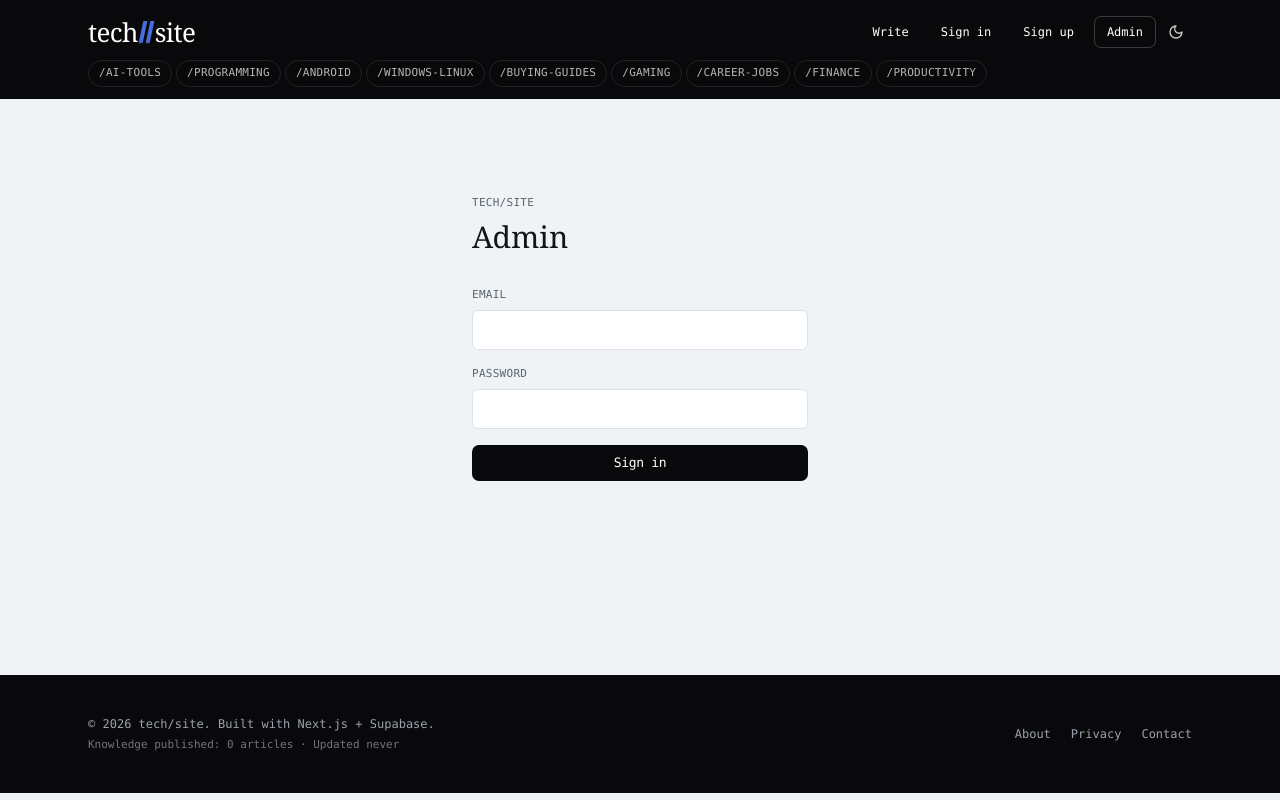
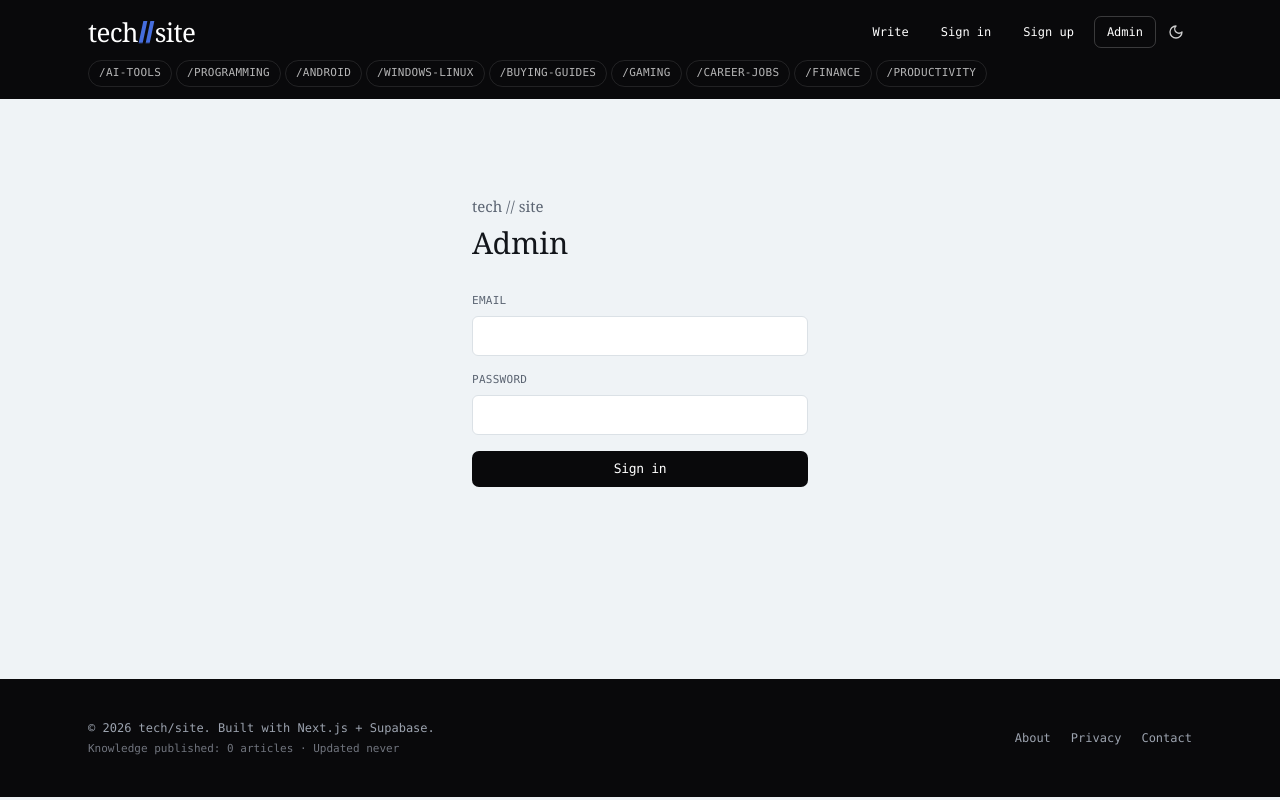
Before and after one commit to jhonny-silverhand/tech-site, a Next.js app: page /admin/login in a window 1280 px wide. Built offline with nearby package versions, Linux system fonts and the light colour scheme; no server answers; the database is empty.

Commit message:
3.7.1 fixes from nemo

```diff
--- a/app/(main)/about/page.tsx
+++ b/app/(main)/about/page.tsx
@@ -3,7 +3,7 @@ export const metadata = { title: 'About' };
 export default function AboutPage() {
   return (
     <div className="mx-auto max-w-2xl px-4 sm:px-6 py-14">
-      <h1 className="font-display text-4xl text-ink">About tech/site</h1>
+      <h1 className="font-display text-4xl text-ink">About tech // site</h1>
       <div className="prose-tech mt-8">
         <p>
           tech/site runs on a deliberately split publishing model. A single admin account covers nine sections —
--- a/app/(main)/admin/login/page.tsx
+++ b/app/(main)/admin/login/page.tsx
@@ -33,7 +33,7 @@ export default function AdminLoginPage() {
 
   return (
     <div className="mx-auto max-w-sm px-4 sm:px-6 py-24">
-      <p className="font-mono text-[11px] uppercase tracking-wide text-muted mb-2">tech/site</p>
+      <p className="font-display text-[15px] text-muted mb-2">tech // site</p>
       <h1 className="font-display text-3xl text-ink">Admin</h1>
       <form onSubmit={handleSubmit} className="mt-8">
         {error && (
--- a/app/(main)/page.tsx
+++ b/app/(main)/page.tsx
@@ -19,7 +19,7 @@ export default async function HomePage() {
           section. */}
       <section className="flex flex-col lg:flex-row lg:items-center gap-10 lg:gap-8">
         <div className="max-w-2xl">
-          <p className="font-mono text-[12px] uppercase tracking-wide text-accent mb-3">tech/site</p>
+          <p className="font-display text-[15px] text-accent mb-3">tech // site</p>
           <h1 className="font-display text-4xl sm:text-5xl leading-[1.1] text-ink">
             Practical answers, not filler — across code, devices, and money.
           </h1>
--- a/components/BentoGrid.tsx
+++ b/components/BentoGrid.tsx
@@ -30,6 +30,7 @@ export function BentoGrid({ posts }: { posts: Post[] }) {
         const niche = getNiche(post.niche);
         return (
           <Link key={post.id} href={`/articles/${post.slug}`} className={`group relative overflow-hidden rounded-folder ${span}`}>
+            {post.cover_image_url && (
               <Image
                 src={post.cover_image_url}
                 alt=""
@@ -37,6 +38,7 @@ export function BentoGrid({ posts }: { posts: Post[] }) {
                 className="object-cover transition-transform duration-500 group-hover:scale-105"
                 sizes="(min-width: 640px) 25vw, 50vw"
               />
+            )}
             <div className="absolute inset-0 bg-gradient-to-t from-black/85 via-black/15 to-transparent" />
             <div className="absolute inset-x-0 bottom-0 p-3">
               <span
--- a/components/HorizontalRail.tsx
+++ b/components/HorizontalRail.tsx
@@ -25,6 +25,7 @@ export function HorizontalRail({ posts }: { posts: Post[] }) {
           return (
             <Link key={post.id} href={`/articles/${post.slug}`} className="group w-[190px] shrink-0 snap-start">
               <div className="relative aspect-[3/4] overflow-hidden rounded-folder bg-line">
+                {post.cover_image_url && (
                   <Image
                     src={post.cover_image_url}
                     alt=""
@@ -32,6 +33,7 @@ export function HorizontalRail({ posts }: { posts: Post[] }) {
                     className="object-cover transition-transform duration-500 group-hover:scale-105"
                     sizes="190px"
                   />
+                )}
               </div>
               <p className="mt-2 font-display text-[14.5px] leading-snug text-ink line-clamp-2">{post.title}</p>
               <p className="mt-0.5 font-mono text-[10px] uppercase tracking-wide" style={{ color: niche?.color }}>
--- a/next.config.mjs
+++ b/next.config.mjs
@@ -5,6 +5,20 @@ const nextConfig = {
       { protocol: 'https', hostname: 'picsum.photos' },
       { protocol: 'https', hostname: '*.supabase.co' },
       { protocol: 'https', hostname: 'images.unsplash.com' },
+      { protocol: 'https', hostname: 'www.wavestone.com' },
+      { protocol: 'https', hostname: 'miro.medium.com' },
+      { protocol: 'https', hostname: '*.cloudinary.net' },
+      { protocol: 'https', hostname: '*.googleusercontent.com' },
+      { protocol: 'https', hostname: '*.gstatic.com' },
+      { protocol: 'https', hostname: '*.githubusercontent.com' },
+      { protocol: 'https', hostname: '*.github.io' },
+      { protocol: 'https', hostname: '*.amazonaws.com' },
+      { protocol: 'https', hostname: '*.googleapis.com' },
+      { protocol: 'https', hostname: '*.wikimedia.org' },
+      { protocol: 'https', hostname: '*.wikipedia.org' },
+      { protocol: 'https', hostname: '*.medium.com' },
+      { protocol: 'https', hostname: '*.cdn.com' },
+      { protocol: 'https', hostname: '*.akamaihd.net' },
     ],
   },
   eslint: { ignoreDuringBuilds: true },
```
Lines whose indentation alone changed are shown as unchanged.
